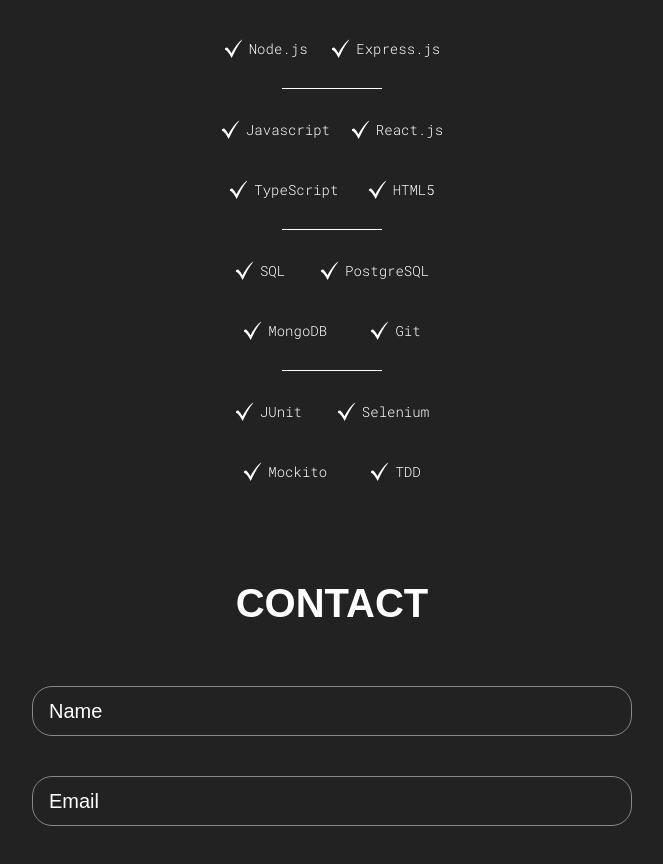
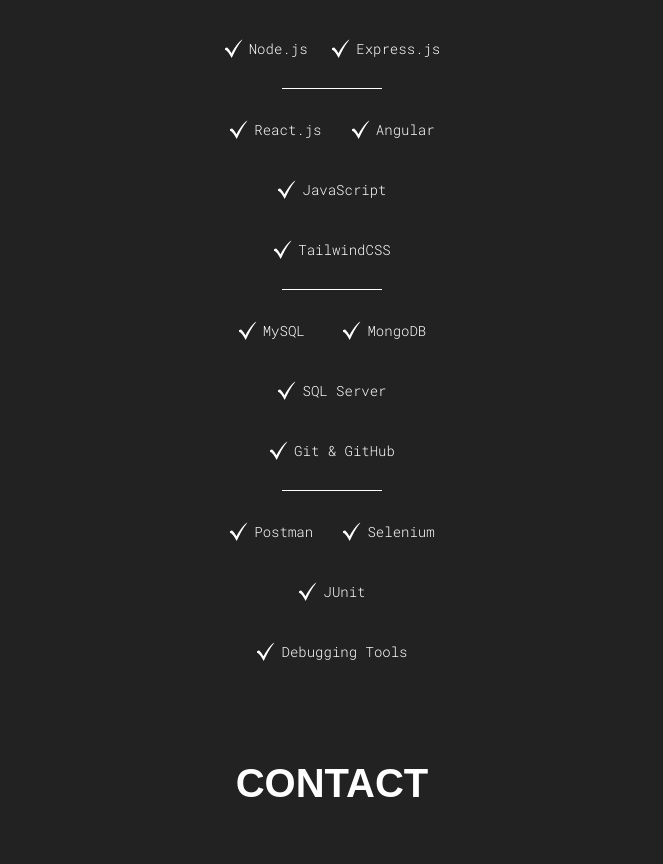
Before and after one commit to ImZaharias/My-Portfolio, a React (Vite) app: page / in a window 1280 px wide. Shown: the part 1544-2408 px from the top of the page, without its empty margins (308-971 px from the left). Built offline with nearby package versions, Linux system fonts and the light colour scheme.

Commit message:
Update Skills.jsx

```diff
--- a/src/sections/Skills/Skills.jsx
+++ b/src/sections/Skills/Skills.jsx
@@ -14,24 +14,24 @@
             </div>
             <hr />
             <div className={styles.skillList}>
-                <SkillList src={checkMarkIcon} skill="Javascript"/>
                 <SkillList src={checkMarkIcon} skill="React.js"/>
-                <SkillList src={checkMarkIcon} skill="TypeScript"/>
-                <SkillList src={checkMarkIcon} skill="HTML5"/>
+                <SkillList src={checkMarkIcon} skill="Angular"/>
+                <SkillList src={checkMarkIcon} skill="JavaScript"/>
+                <SkillList src={checkMarkIcon} skill="TailwindCSS"/>
             </div>
             <hr />
             <div className={styles.skillList}>
-                <SkillList src={checkMarkIcon} skill="SQL"/>
-                <SkillList src={checkMarkIcon} skill="PostgreSQL"/>
+                <SkillList src={checkMarkIcon} skill="MySQL"/>
                 <SkillList src={checkMarkIcon} skill="MongoDB"/>
-                <SkillList src={checkMarkIcon} skill="Git"/>
+                <SkillList src={checkMarkIcon} skill="SQL Server"/>
+                <SkillList src={checkMarkIcon} skill="Git & GitHub"/>
             </div>
             <hr />
             <div className={styles.skillList}>
+                <SkillList src={checkMarkIcon} skill="Postman "/>
+                <SkillList src={checkMarkIcon} skill="Selenium"/>
                 <SkillList src={checkMarkIcon} skill="JUnit"/>
-                <SkillList src={checkMarkIcon} skill="Selenium"/>
-                <SkillList src={checkMarkIcon} skill="Mockito"/>
-                <SkillList src={checkMarkIcon} skill="TDD"/>
+                <SkillList src={checkMarkIcon} skill="Debugging Tools"/>
             </div>
         </section>
     );
```
